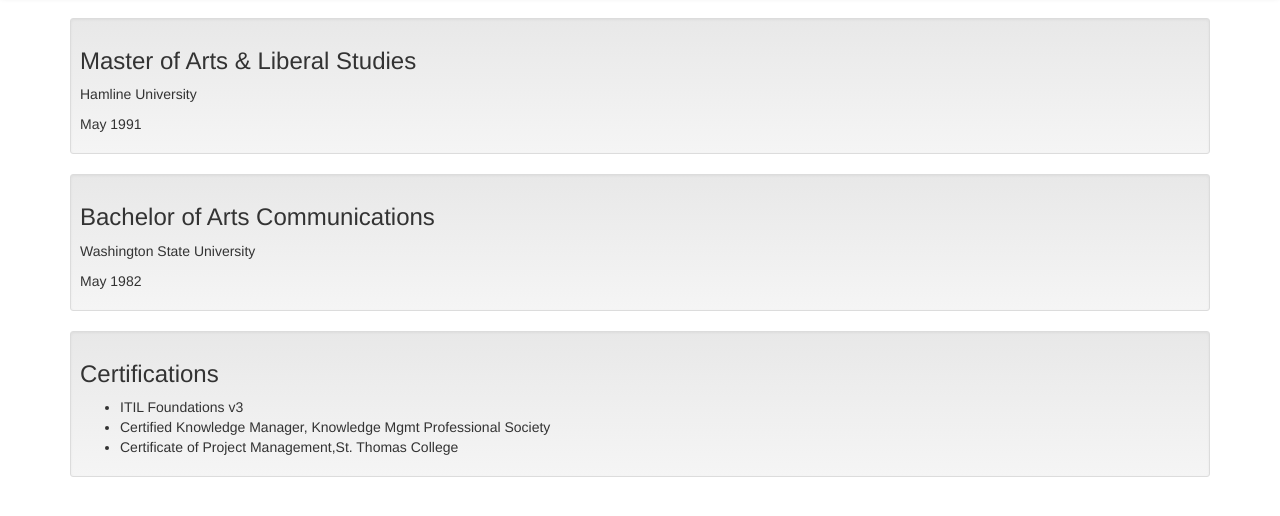
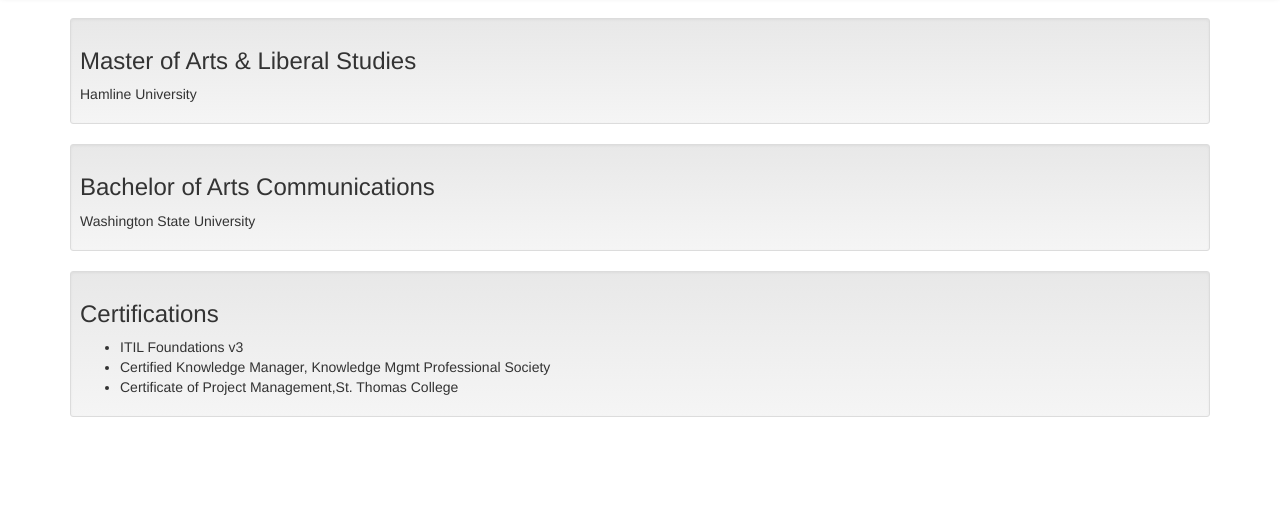
Before and after one commit to slindorff/Resume, a plain HTML site: page education.html in a window 1280 px wide. Shown: the part 54-570 px from the top of the page. Drawn offline with nearby package versions, Linux system fonts and the light colour scheme.

Commit message:
Add files via upload (#2)
removed dates for degrees, uploaded images for credentials on index and LinkedIn on Contacts (again?)

```diff
--- a/education.html
+++ b/education.html
@@ -57,27 +57,7 @@
           </ul>
         </li>
       </ul>
-     <!-- <form class="navbar-form navbar-left">
-        <div class="form-group">
-          <input type="text" class="form-control" placeholder="Search">
-        </div>
-        <button type="submit" class="btn btn-default">Submit</button>
-      </form>
-      <ul class="nav navbar-nav navbar-right">
 
-        <li class="dropdown">
-          <a href="#" class="dropdown-toggle" data-toggle="dropdown" role="button" aria-haspopup="true" aria-expanded="false">Dropdown <span class="caret"></span></a>
-          <ul class="dropdown-menu">
-            <li><a href="#">Action</a></li>
-            <li><a href="#">Another action</a></li>
-            <li><a href="#">Something else here</a></li>
-            <li role="separator" class="divider"></li>
-            <li><a href="#">Separated link</a></li>
-          </ul>
-        </li>
-      </ul>
-    </div>
-    -->
 
     <!--/.navbar-collapse -->
   </div><!-- /.container-fluid -->
@@ -94,13 +74,11 @@
   <div class="well well-sm">
     <h3>Master of Arts & Liberal Studies</h3>
     <p>Hamline University</p>
-    <p>May 1991</p>
   </div>
 
   <div class="well well-sm">
     <h3>Bachelor of Arts Communications</h2>
     <p>Washington State University</p>
-    <p>May 1982</p>
   </div>
 
   <div class="well well-sm">
```
